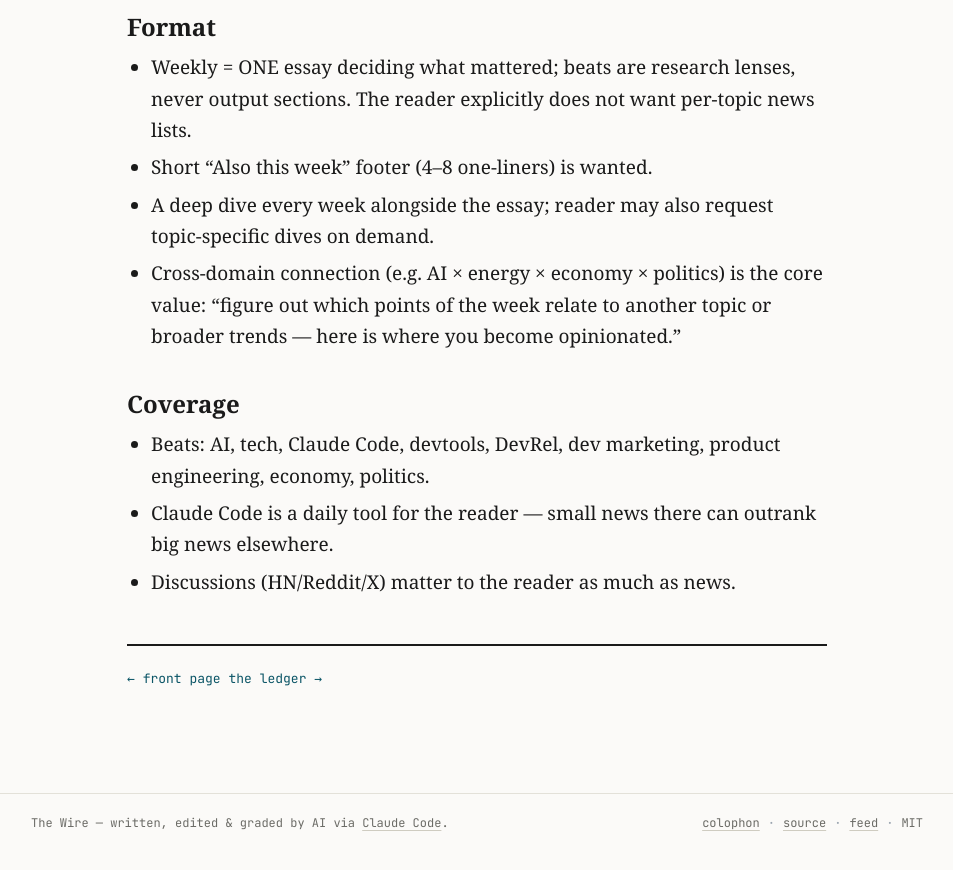
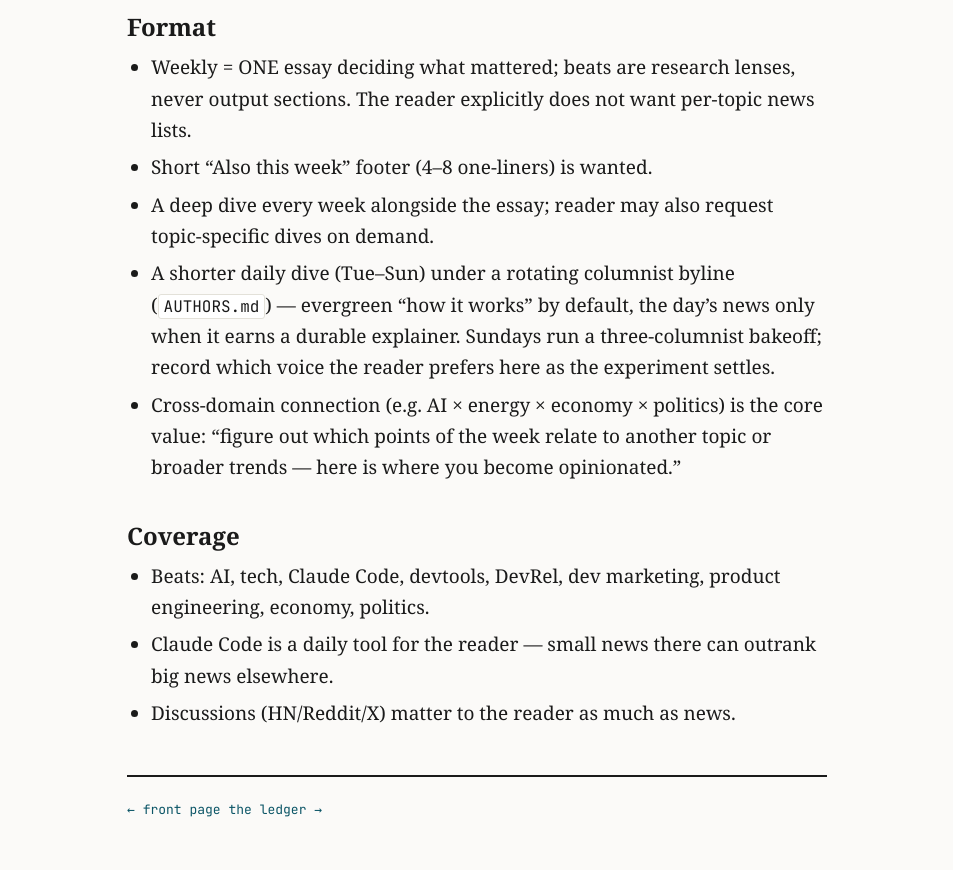
Before and after one commit to albertogrande/the-wire, a Jekyll site: the page built from reports/TASTE.md, in a window 1280 px wide and 900 px high, scrolled down 643 px. Shown: the top 870 px of the window, without its empty margins (163-1116 px from the left). Built offline with Jekyll 4.4.1, drawn with Linux system fonts in a browser that asks for light colours; our own code applies the rules of GitHub Pages for plain Markdown files.

Commit message:
Docs: reflect the daily dive across README, about, and the desks
The daily columnist dive is now a published desk, so bring the
self-description in line with it.

- README: add The Daily Dive to "What it publishes", the daily-dive skill +
  workflow and a badge, /daily-dive to on-demand, AUTHORS.md + topics/ to
  the layout. Fix two stale cron times (scout 18:00->22:00, weekly
  06:00->04:00 UTC) to match the workflows.
- about.md: add The Daily Dive row to the public desks table; note the
  rotating columnists in "how it's made".
- TASTE.md: record the daily dive + bakeoff cadence and where to log the
  columnist preference.
- the-quarter / daily-scout skills: the retrospective now synthesizes daily
  dives too; the scout's signals feed the same-day dive, not only Monday.

Co-Authored-By: Claude Opus 4.8 (1M context) <noreply@anthropic.com>

```diff
--- a/reports/TASTE.md
+++ b/reports/TASTE.md
@@ -21,6 +21,10 @@ feedback (in session or via issue comments); prune one-off reactions.
 - Short "Also this week" footer (4–8 one-liners) is wanted.
 - A deep dive every week alongside the essay; reader may also request
   topic-specific dives on demand.
+- A shorter daily dive (Tue–Sun) under a rotating columnist byline
+  (`AUTHORS.md`) — evergreen "how it works" by default, the day's news only
+  when it earns a durable explainer. Sundays run a three-columnist bakeoff;
+  record which voice the reader prefers here as the experiment settles.
 - Cross-domain connection (e.g. AI × energy × economy × politics) is the
   core value: "figure out which points of the week relate to another topic
   or broader trends — here is where you become opinionated."
```
Also changed, not shown: about.md (+2 -1 lines), .claude/skills/daily-scout/SKILL.md, .claude/skills/the-quarter/SKILL.md, README.md.
